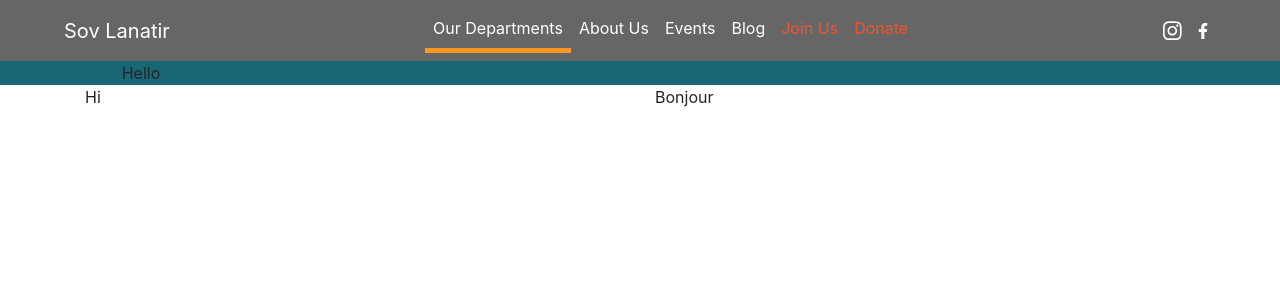
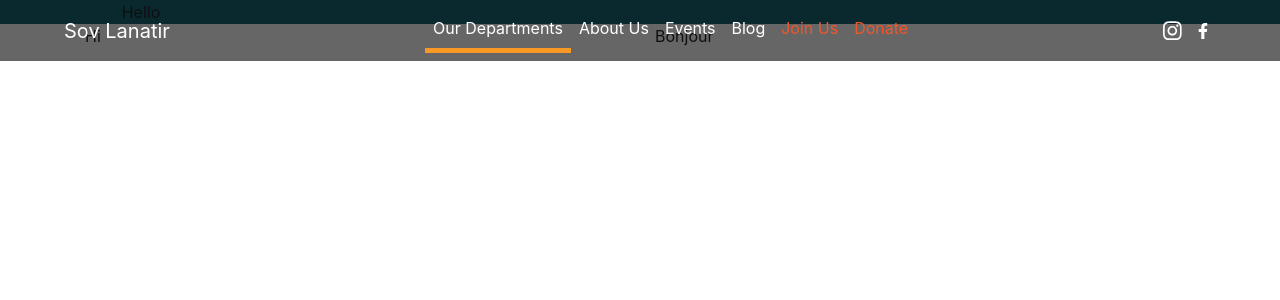
Before and after one commit to HaarshR/sln-main-website, an Angular app: page / in a window 1280 px wide. Shown: the top 300 px of the page. Built offline with nearby package versions, Linux system fonts and the light colour scheme.

Commit message:
Made navbar stick to top

```diff
--- a/src/app/app.component.html
+++ b/src/app/app.component.html
@@ -1,7 +1,7 @@
 <app-navbar></app-navbar>
 
 <footer>
-  <div class="container-fluid bg-secondary">
+  <div class="container-fluid bg-secondary pt-0">
     <div class="row">
       <div class="offset-1 col-10">Hello</div>
     </div>
--- a/src/app/shared/navbar/navbar.component.html
+++ b/src/app/shared/navbar/navbar.component.html
@@ -1,4 +1,4 @@
-<nav class="navbar navbar-expand-md nav-dark sticky-top">
+<nav class="navbar navbar-expand-md nav-dark fixed-top">
     <div class="container-fluid px-5">
       <a href="#" class="navbar-brand"> Sov Lanatir </a>
       <button
```
